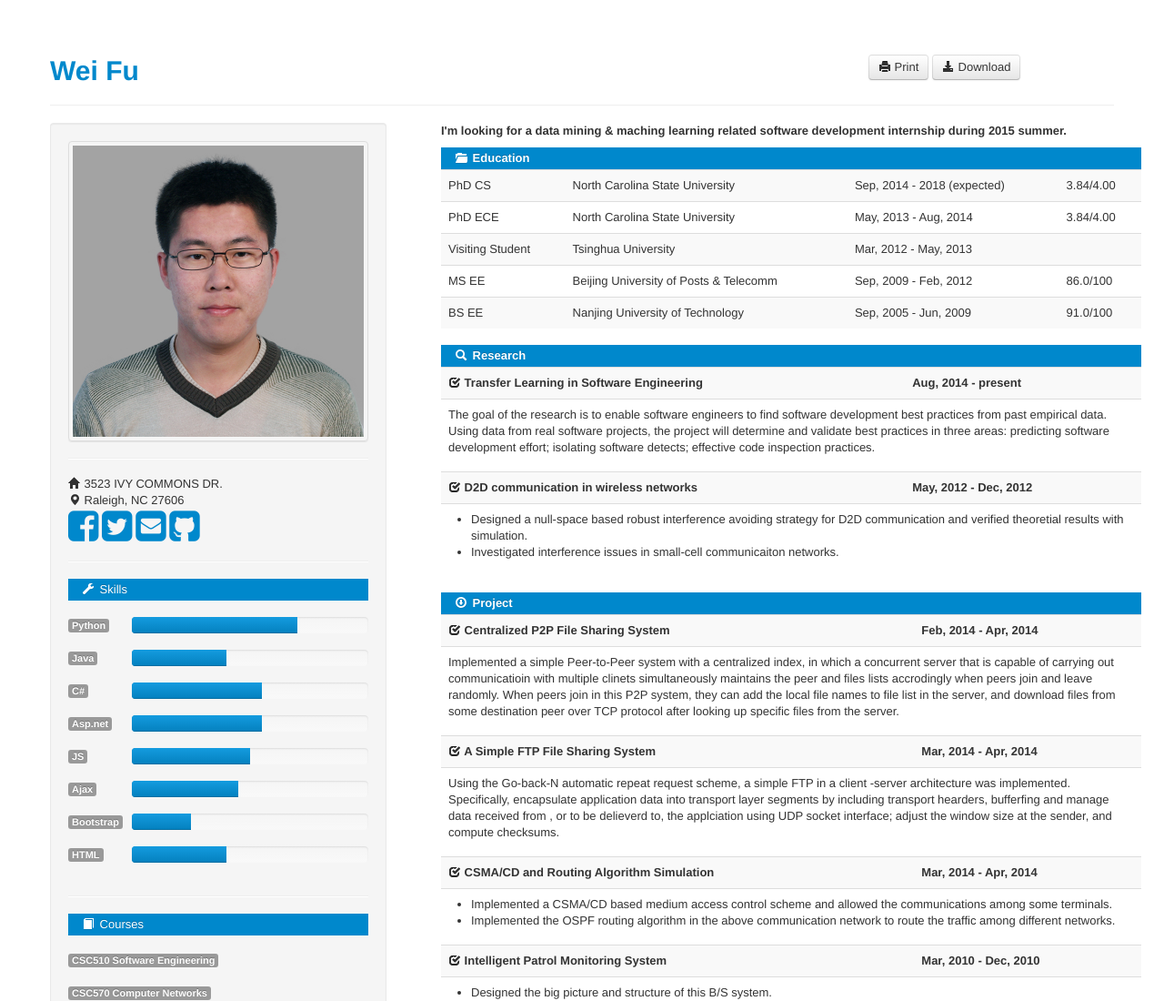
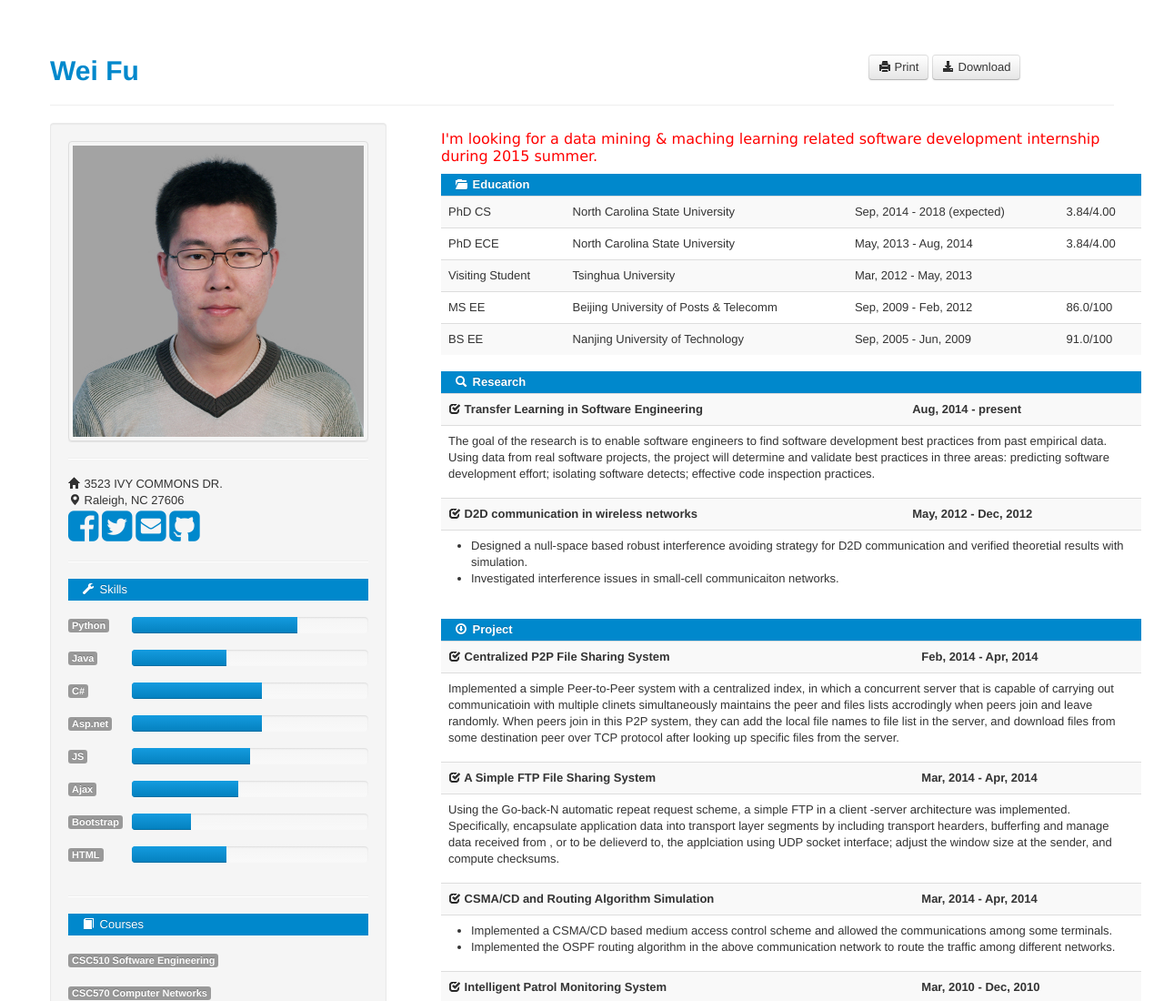
Before and after one commit to WeiFoo/WeiFoo.github.io, a plain HTML site: page index.html in a window 1280 px wide. Shown: the top 1100 px of the page at 91% size. Drawn offline with Linux system fonts and the light colour scheme.

Commit message:
font changes

```diff
--- a/index.html
+++ b/index.html
@@ -209,7 +209,8 @@
 
 		<div class="span8">
 			<div class="span8">
-				<p><b>I'm looking for a data mining & maching learning related software development internship during  2015 summer.</b></p>
+				<p><b></b></p>
+				<p><font size="3"face="verdana" color="red">I'm looking for a data mining & maching learning related software development internship during  2015 summer.</font></p>
 			</div><!--/span-->
 			<div class="span8">
 				<ul class="nav nav-list">
```
